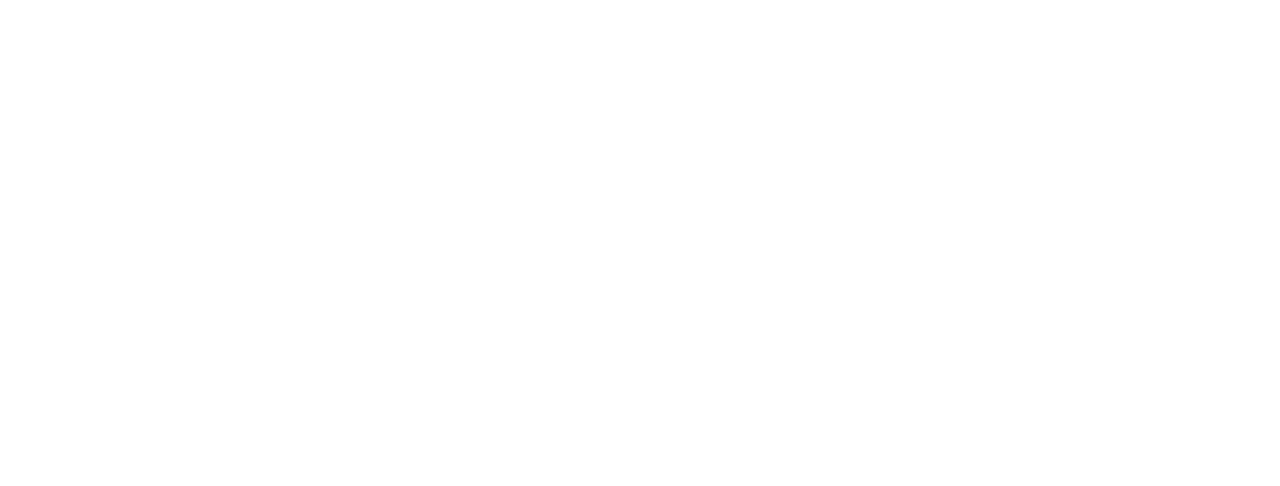
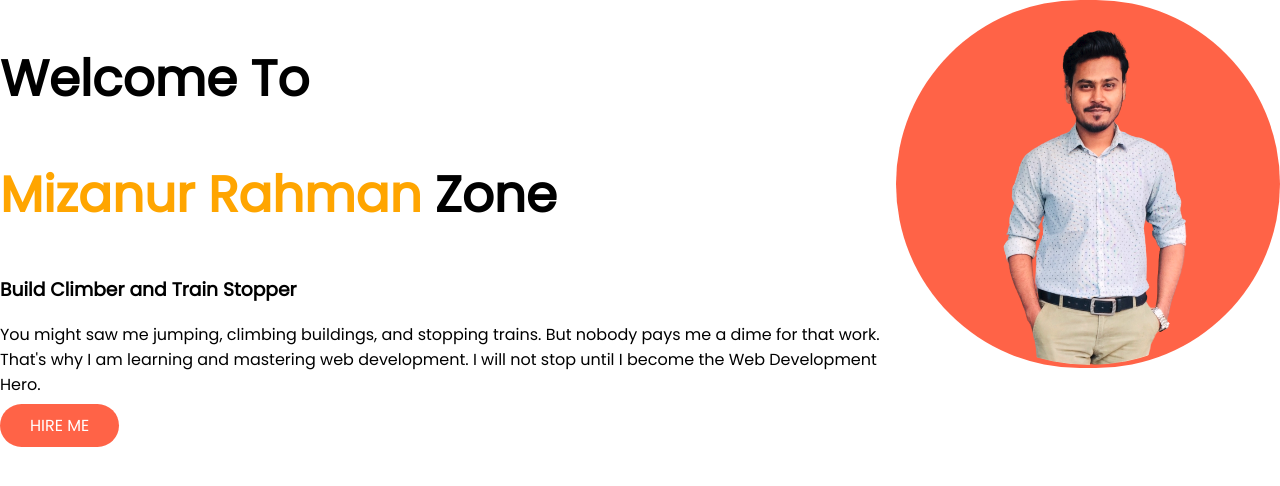
Before and after one commit to eemon47/portfolio-project, a plain HTML site: page index.html in a window 1280 px wide. Drawn offline with Linux system fonts and the light colour scheme.

Commit message:
Header Section Added

```diff
--- a/index.html
+++ b/index.html
@@ -11,6 +11,18 @@
     <link rel="stylesheet" href="style.css">
 </head>
 <body>
+    <section>
+        <div>
+            <h1>Welcome To</h1>
+            <h1> <span>Mizanur Rahman</span> Zone</h1>
+            <h3>Build Climber and Train Stopper</h3>
+            <p>You might saw me jumping, climbing buildings, and stopping trains. But nobody pays me a dime for that work. That's why I am learning and mastering web development. I will not stop until I become the Web Development Hero.</p>
+            <a target="black" href="https//:www.instagram.com/eemon47">HIRE ME</a>
+        </div>
 
+        <div>
+            <img src="images/Emon-2.png" alt="">
+        </div>
+    </section>
 </body>
 </html>
--- a/style.css
+++ b/style.css
@@ -1,3 +1,24 @@
 body{
     font-family: 'Poppins', sans-serif;
+    margin: 0;
 }
+section{
+    display: flex;
+}
+h1{
+    font-size: 50px;
+}
+span{
+    color: orange;
+}
+a{
+    text-decoration: none;
+    background-color: tomato;
+    color: white;
+    padding: 10px 30px;
+    border-radius: 25px;
+}
+img{
+    background-color: tomato;
+    border-radius: 250px;
+}
```
